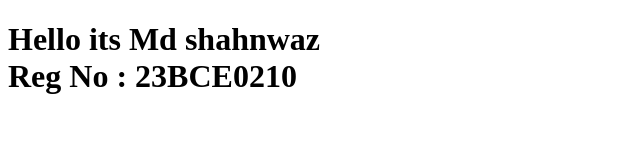
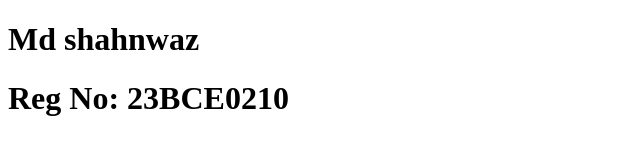
Before and after one commit to shahnwaz04/hello, a plain HTML site: page index.html in a window 1280 px wide. Shown: the whole page, without its empty margins (0-640 px from the left). Drawn offline with Linux system fonts and the light colour scheme.

Commit message:
Update index.html

```diff
--- a/index.html
+++ b/index.html
@@ -6,10 +6,8 @@
     <title>hello</title>
 </head>
 <body>
-    <h1>
-        Hello its Md shahnwaz <br>
-        Reg No : 23BCE0210
-    </h1>
+    <h1> Md shahnwaz </h1>
+    <h1>Reg No: 23BCE0210</h1>
 
 </body>
 </html>
```
